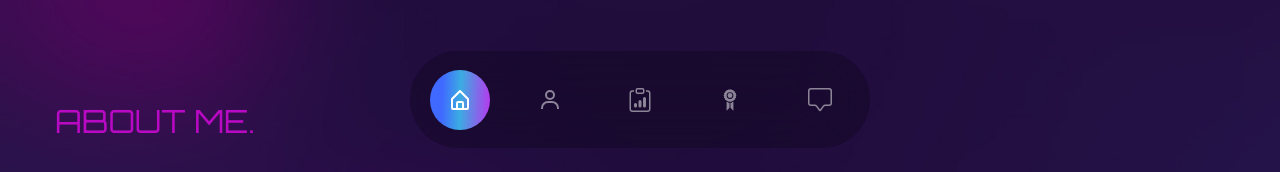
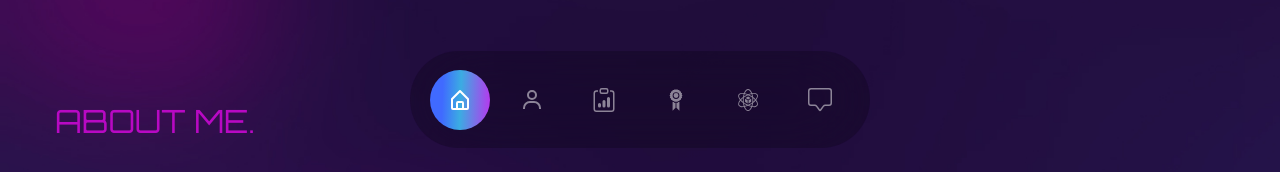
Before and after one commit to IgorFurman/PersonalWebpage, a React (Create React App) app: page / in a window 1280 px wide. Shown: the part 620-792 px from the top of the page. Built offline with nearby package versions, Linux system fonts and the light colour scheme; a web font is replaced by a local one.

Commit message:
new component added  to nav

```diff
--- a/src/components/Nav.js
+++ b/src/components/Nav.js
@@ -1,11 +1,24 @@
-import React from 'react';
+import React, {useState, useEffect} from 'react';
 
 import { BiHomeAlt, BiUser } from 'react-icons/bi';
 import { BsChatSquare, BsClipboardData } from 'react-icons/bs';
-import { GiAchievement } from 'react-icons/gi';
+import { GiAchievement, GiMaterialsScience } from 'react-icons/gi';
 import { Link } from 'react-scroll';
 
 const Nav = () => {
+
+	const [offset, setOffset] = useState(-200);
+
+	useEffect(() => {
+		const updateOffset = () => {
+			setOffset(window.innerWidth <= 900 ? 0 : -200);
+		};
+
+		window.addEventListener('resize', updateOffset);
+		updateOffset();
+		return () => window.removeEventListener('resize', updateOffset);
+	}, []);
+
 	return (
 		<nav className='fixed bottom-2 lg:bottom-8 w-full overflow-hidden z-50'>
 			<div className='container mx-auto'>
@@ -15,7 +28,7 @@ const Nav = () => {
 						activeClass='active'
 						smooth={true}
 						spy={true}
-						offset={-200}
+
 						className='cursor-pointer w-[60px] h-[60px] flex items-center justify-center'
 					>
 						<BiHomeAlt />
@@ -25,6 +38,7 @@ const Nav = () => {
 						activeClass='active'
 						smooth={true}
 						spy={true}
+
 						className='cursor-pointer w-[60px] h-[60px] flex items-center justify-center'
 					>
 						<BiUser />
@@ -34,10 +48,20 @@ const Nav = () => {
 						activeClass='active'
 						smooth={true}
 						spy={true}
-						offset={-200}
+						offset={offset}
 						className='cursor-pointer w-[60px] h-[60px] flex items-center justify-center'
 					>
 						<BsClipboardData />
+					</Link>
+					<Link
+						to='technologies'
+						activeClass='active'
+						smooth={true}
+						spy={true}
+						offset={-10}
+						className='cursor-pointer w-[60px] h-[60px] flex items-center justify-center'
+					>
+						<GiAchievement />
 					</Link>
 					<Link
 						to='skills'
@@ -46,13 +70,14 @@ const Nav = () => {
 						spy={true}
 						className='cursor-pointer w-[60px] h-[60px] flex items-center justify-center'
 					>
-						<GiAchievement />
+						<GiMaterialsScience />
 					</Link>
 					<Link
 						to='contact'
 						activeClass='active'
 						smooth={true}
 						spy={true}
+
 						className='cursor-pointer w-[60px] h-[60px] flex items-center justify-center'
 					>
 						<BsChatSquare />
```
